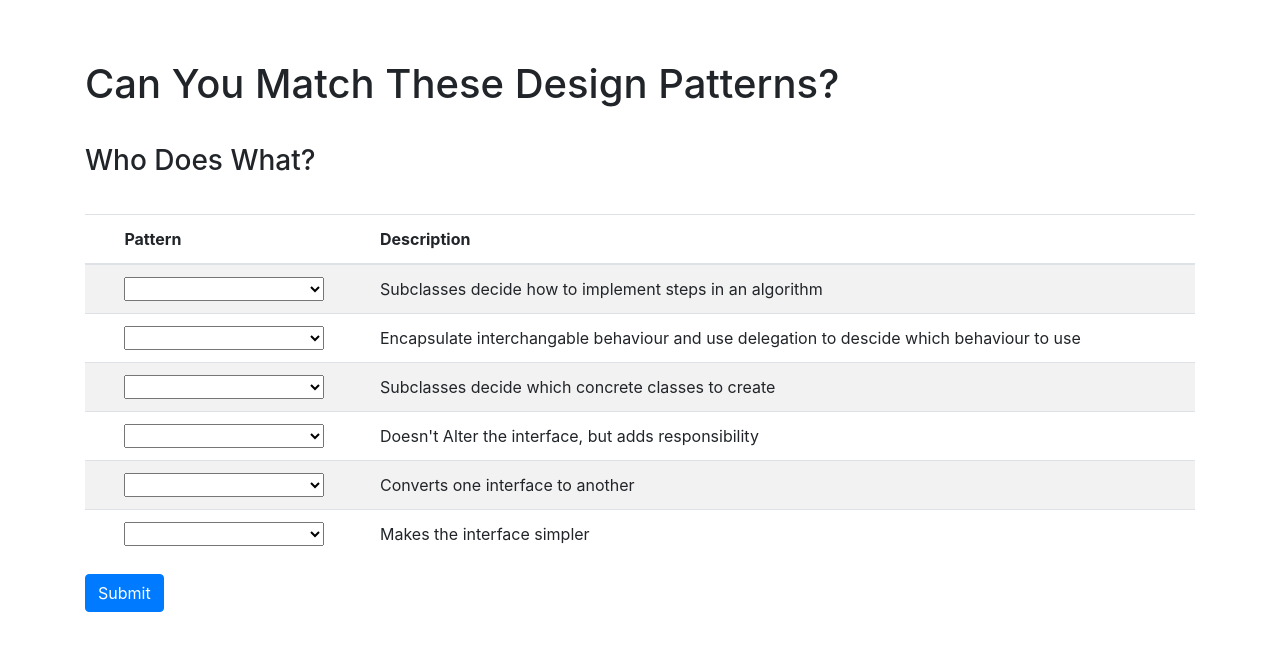
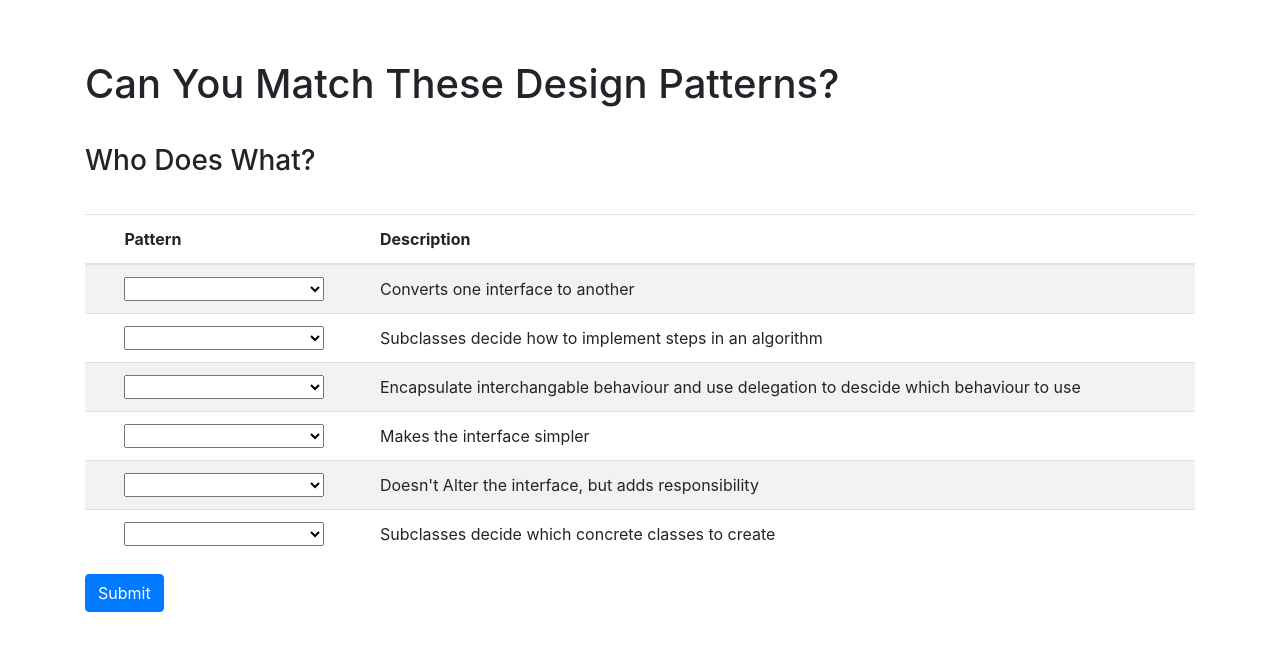
Before and after one commit to jamoore5/design-pattern-matching, an Angular app: page / in a window 1280 px wide. Shown: the top 650 px of the page. Built offline with nearby package versions, Linux system fonts and the light colour scheme.

Commit message:
shuffle the pattern

```diff
--- a/src/app/app.component.html
+++ b/src/app/app.component.html
@@ -1,7 +1,7 @@
 <h1>Can You Match These Design Patterns?</h1>
 <h3>Who Does What?</h3>
 
-<table class="table table-striped" *ngIf="patterns">
+<table class="table table-striped" *ngIf="shuffledPatterns">
   <thead>
     <tr>
       <th scope="col"></th>
@@ -10,7 +10,7 @@
     </tr>
   </thead>
   <tbody>
-    <tr *ngFor="let pattern of patterns;">
+    <tr *ngFor="let pattern of shuffledPatterns;">
       <td scope="row" id="{{pattern.id}}">
         <p class="{{correct(pattern.id)}}">
           <i style="color:green;" class="fas fa-check-circle fa"></i>
--- a/src/app/app.component.ts
+++ b/src/app/app.component.ts
@@ -11,6 +11,7 @@ import {Pattern} from './pattern.service';
 
 export class AppComponent {
   patterns: Pattern[] = []
+  shuffledPatterns: Pattern[] = []
   selectedOptions = [];
   submittedOptions = [];
   result: string;
@@ -49,6 +50,10 @@ export class AppComponent {
     return remainingPatterns;
   }
 
+  shufflePattern(): Pattern[]{
+    return Object.assign([], this.patterns).sort(() => Math.random() - 0.5);
+  }
+
   calculateResult(): number{
     let correct = 0;
 
@@ -84,6 +89,7 @@ export class AppComponent {
 
   constructor(private patternService: PatternService) {
     this.patterns = patternService.items;
+    this.shuffledPatterns = this.shufflePattern();
     for(var i = 0; i< this.patterns.length; i++) {
       this.selectedOptions[i] = "";
     }
```
